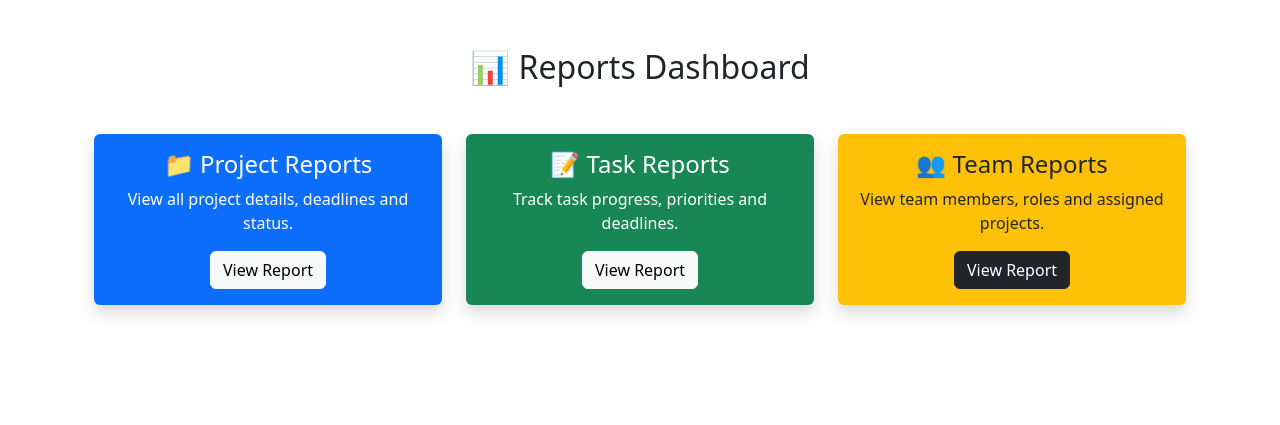
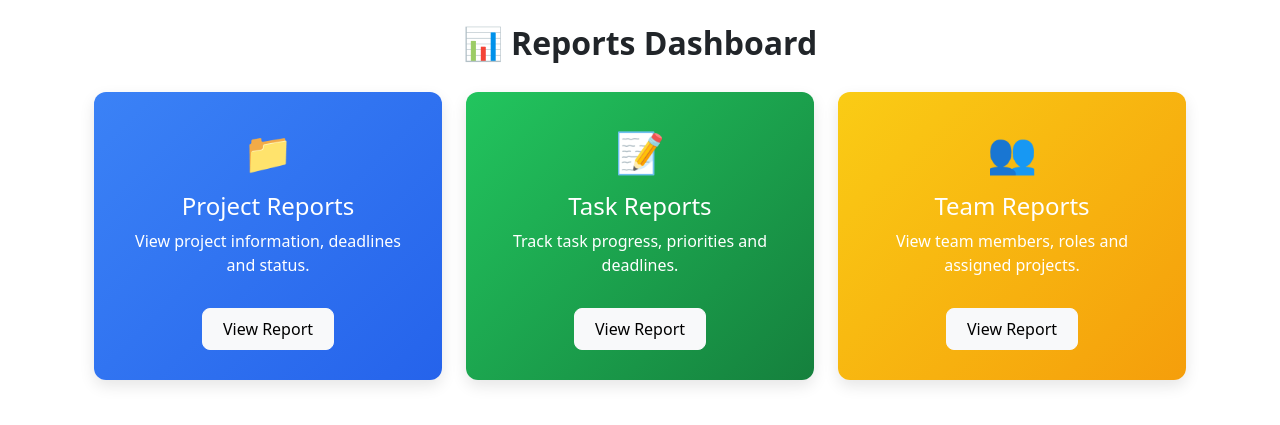
Before and after one commit to Mohit3307/pms, a Django app: page /reports/ in a window 1280 px wide. Shown: the part 56-481 px from the top of the page. Run offline with Django 5.2, Linux system fonts and the light colour scheme.

Commit message:
style: redesign reports dashboard with improved card layout and styling

```diff
--- a/templates/reports/reports_dashboard.html
+++ b/templates/reports/reports_dashboard.html
@@ -2,65 +2,116 @@
 
 {% block content %}
 
-<div class="container mt-5">
+<style>
 
-<h2 class="mb-5 text-center">📊 Reports Dashboard</h2>
+.dashboard-title{
+font-weight:600;
+margin-bottom:30px;
+text-align:center;
+}
+
+.report-card{
+border-radius:12px;
+padding:30px;
+color:white;
+text-align:center;
+transition:0.3s;
+box-shadow:0 6px 15px rgba(0,0,0,0.1);
+}
+
+.report-card:hover{
+transform:translateY(-5px);
+box-shadow:0 12px 25px rgba(0,0,0,0.2);
+}
+
+.project-card{
+background:linear-gradient(135deg,#3b82f6,#2563eb);
+}
+
+.task-card{
+background:linear-gradient(135deg,#22c55e,#15803d);
+}
+
+.team-card{
+background:linear-gradient(135deg,#facc15,#f59e0b);
+}
+
+.report-icon{
+font-size:40px;
+margin-bottom:10px;
+}
+
+.report-btn{
+margin-top:15px;
+border-radius:8px;
+padding:8px 20px;
+}
+
+</style>
+
+
+<div class="container mt-4">
+
+<h2 class="dashboard-title">📊 Reports Dashboard</h2>
 
 <div class="row g-4">
 
-<!-- Project Reports -->
 <div class="col-md-4">
-<div class="card shadow border-0 text-center bg-primary text-white h-100">
-<div class="card-body">
 
-<h4 class="card-title">📁 Project Reports</h4>
-<p>
-View all project details, deadlines and status.
-</p>
+<div class="report-card project-card">
 
-<a href="{% url 'project_report' %}" class="btn btn-light">
+<div class="report-icon">📁</div>
+
+<h4>Project Reports</h4>
+
+<p>View project information, deadlines and status.</p>
+
+<a href="{% url 'project_report' %}" class="btn btn-light report-btn">
 View Report
 </a>
 
 </div>
-</div>
+
 </div>
 
-<!-- Task Reports -->
+
 <div class="col-md-4">
-<div class="card shadow border-0 text-center bg-success text-white h-100">
-<div class="card-body">
 
-<h4 class="card-title">📝 Task Reports</h4>
-<p>
-Track task progress, priorities and deadlines.
-</p>
+<div class="report-card task-card">
 
-<a href="{% url 'task_report' %}" class="btn btn-light">
+<div class="report-icon">📝</div>
+
+<h4>Task Reports</h4>
+
+<p>Track task progress, priorities and deadlines.</p>
+
+<a href="{% url 'task_report' %}" class="btn btn-light report-btn">
 View Report
 </a>
 
 </div>
-</div>
+
 </div>
 
-<!-- Team Reports -->
+
 <div class="col-md-4">
-<div class="card shadow border-0 text-center bg-warning text-dark h-100">
-<div class="card-body">
 
-<h4 class="card-title">👥 Team Reports</h4>
-<p>
-View team members, roles and assigned projects.
-</p>
+<div class="report-card team-card">
 
-<a href="{% url 'team_report' %}" class="btn btn-dark">
+<div class="report-icon">👥</div>
+
+<h4>Team Reports</h4>
+
+<p>View team members, roles and assigned projects.</p>
+
+<a href="{% url 'team_report' %}" class="btn btn-light report-btn">
 View Report
 </a>
 
 </div>
+
 </div>
-</div>
+
 
 </div>
 
```
